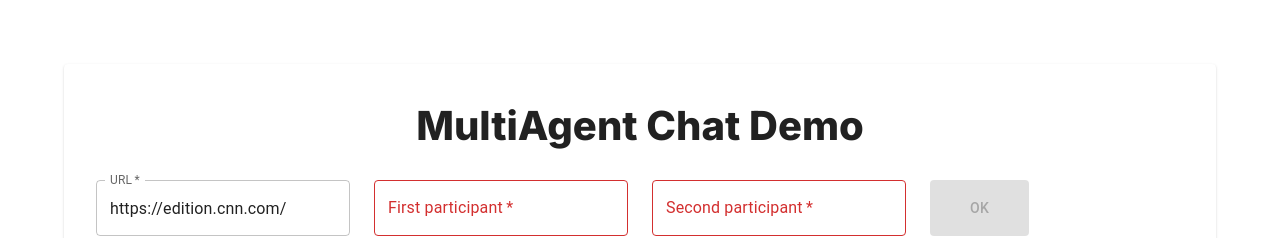
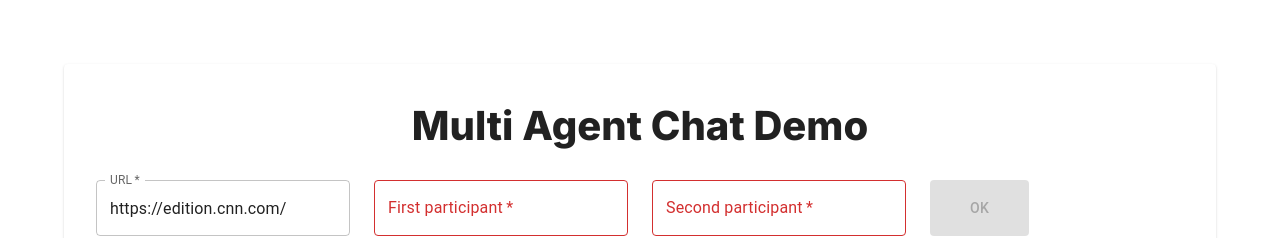
Before and after one commit to nhandt2021/orkes-demo-ai-example-01, a Next.js app: page / in a window 1280 px wide. Shown: the top 238 px of the page. Built offline with nearby package versions, Linux system fonts and the light colour scheme.

Commit message:
chore: update the title

```diff
--- a/app/page.tsx
+++ b/app/page.tsx
@@ -146,7 +146,7 @@ export default function Home() {
             xs={12}
             sx={{ textAlign: "center", fontSize: 40, fontWeight: 800 }}
           >
-            MultiAgent Chat Demo
+            Multi Agent Chat Demo
           </Grid>
           <Grid item xs={12} md={3}>
             <TextField
```
